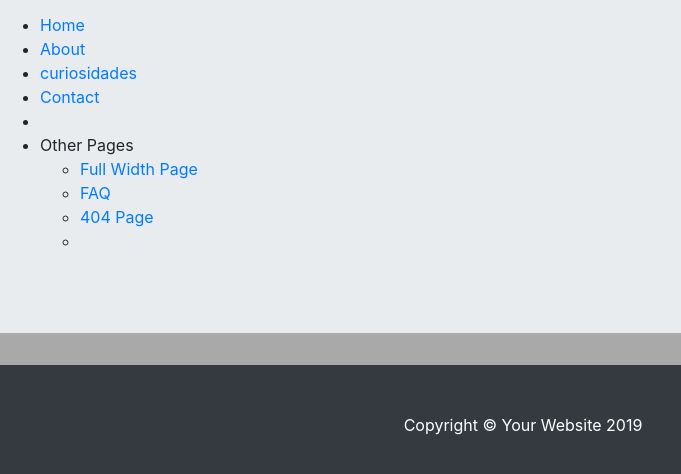
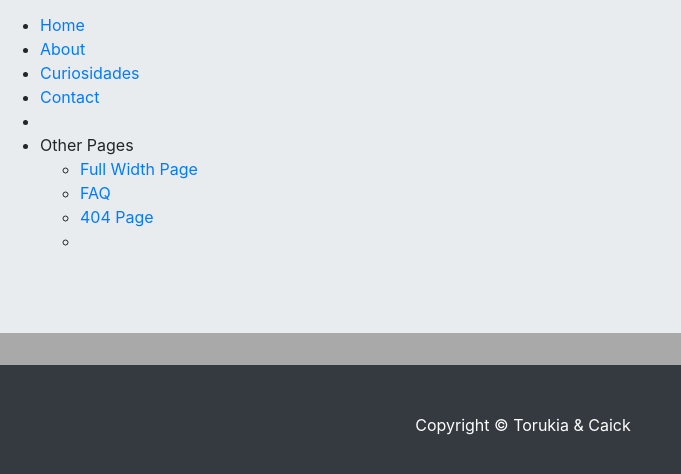
Before and after one commit to shorykays/aula, a website: page 404.html in a window 1280 px wide. Shown: the part 422-896 px from the top of the page, 117-798 px from the left. Drawn offline with Linux system fonts and the light colour scheme.

Commit message:
torukia e caick

```diff
--- a/404.html
+++ b/404.html
@@ -91,7 +91,7 @@
           <a href="about.html">About</a>
         </li>
         <li>
-          <a href="curiosidades.html">curiosidades</a>
+          <a href="curiosidades.html">Curiosidades</a>
         </li>
         <li>
           <a href="contact.html">Contact</a>
@@ -125,7 +125,7 @@
   <!-- Footer -->
   <footer class="py-5 bg-dark">
     <div class="container">
-      <p class="m-0 text-center text-white">Copyright &copy; Your Website 2019</p>
+      <p class="m-0 text-center text-white">Copyright &copy; Torukia & Caick</p>
     </div>
     <!-- /.container -->
   </footer>
```
